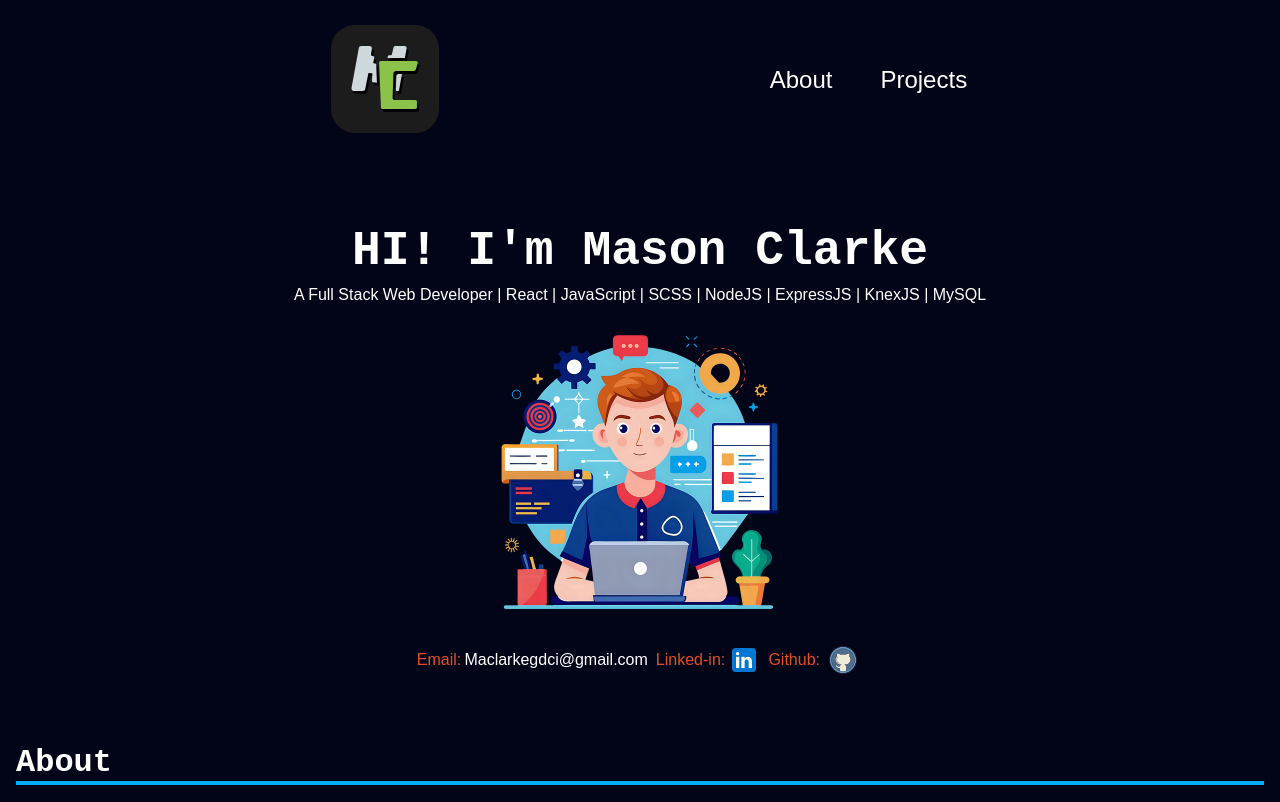
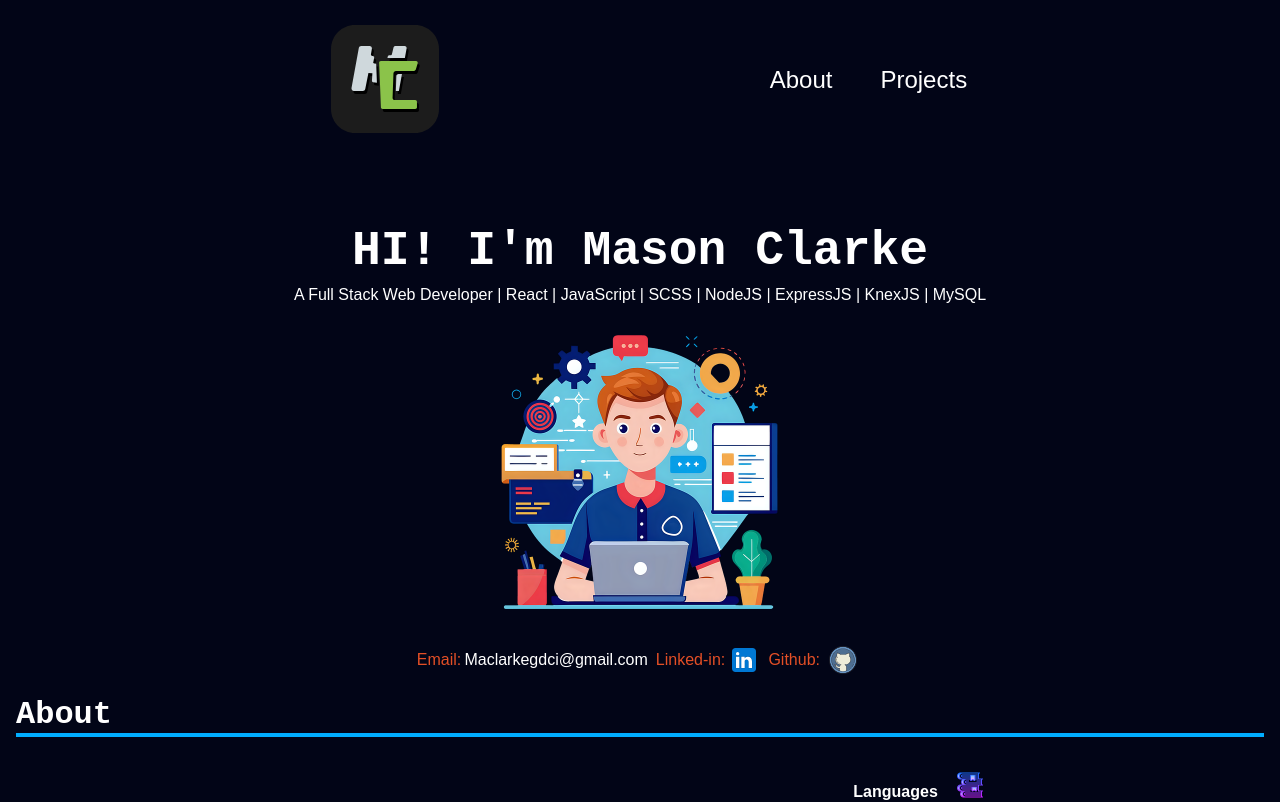
Before and after one commit to Masons-coding/my-resume-website, a React (Create React App) app: page / in a window 1280 px wide. Shown: the top 802 px of the page. Built offline with nearby package versions, Linux system fonts and the light colour scheme; a web font is replaced by a local one.

Commit message:
Spacing styles
Changed spacing styles

```diff
--- a/src/components/AboutMe/AboutMe.scss
+++ b/src/components/AboutMe/AboutMe.scss
@@ -7,7 +7,7 @@
   display: flex;
   flex-direction: column;
   justify-content: center;
-  gap: 4rem;
+  gap: 1rem;
   padding: 4rem 1rem 0rem 1rem;
 
   @include mobile {
```
